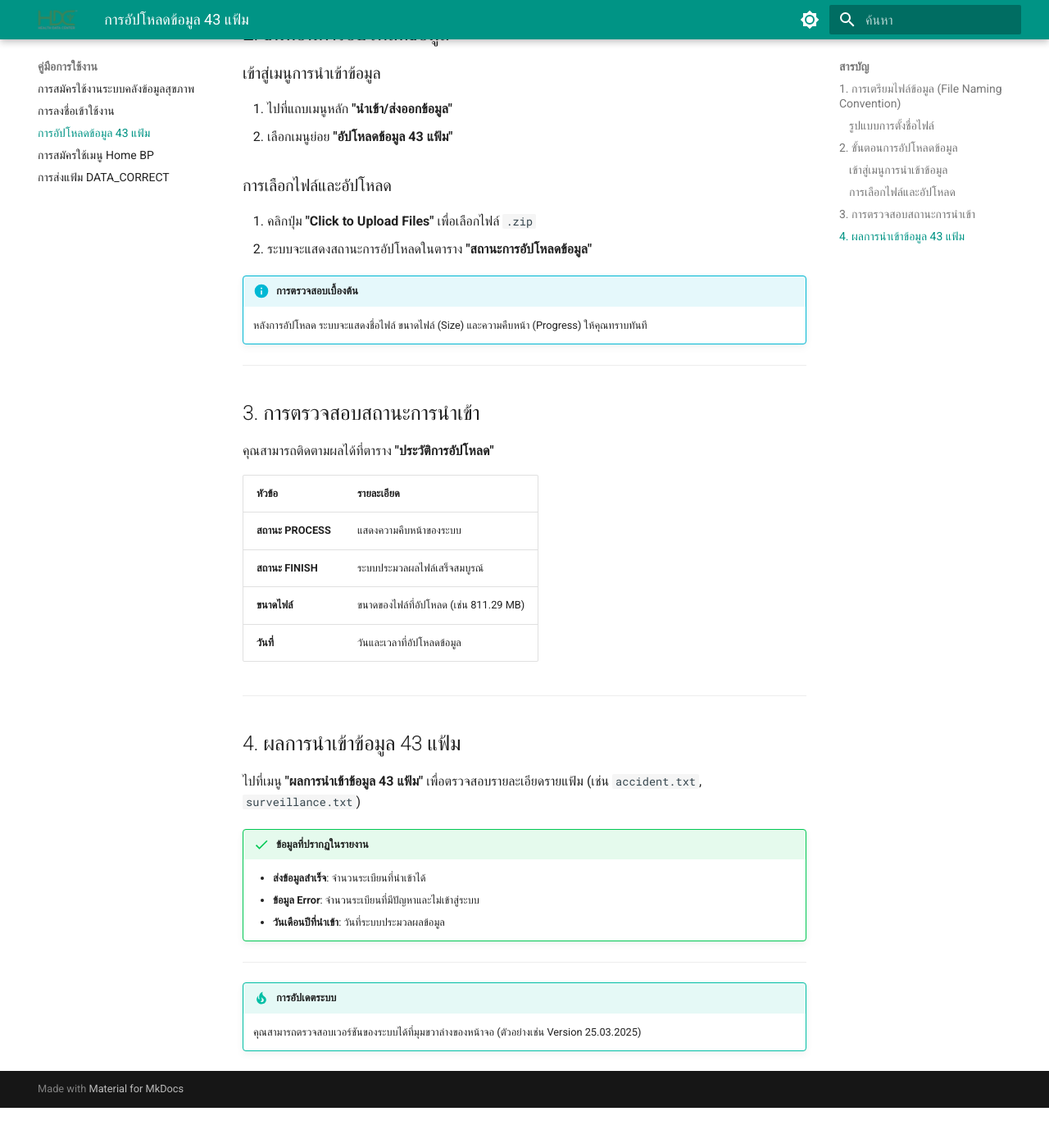
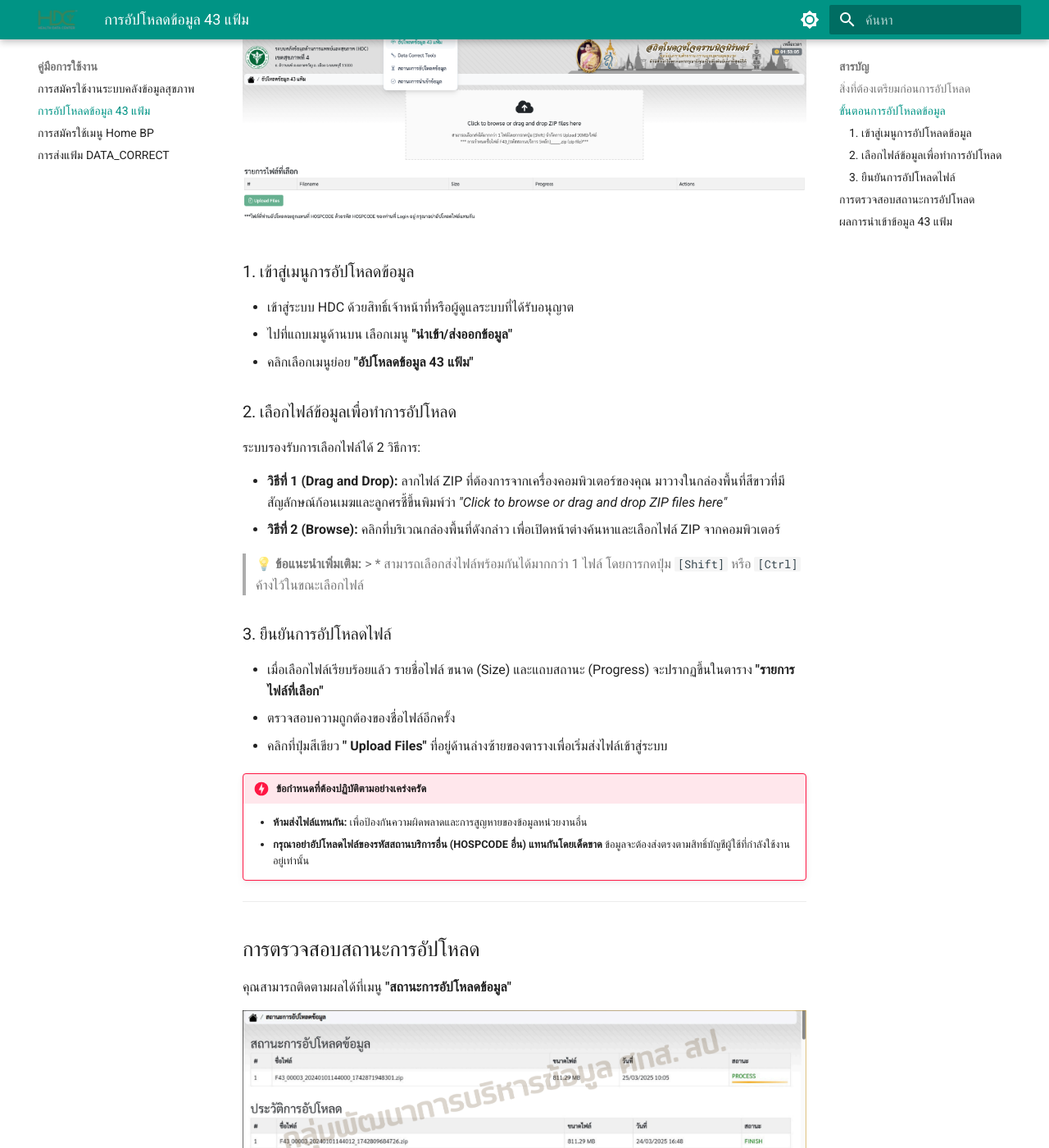
Before and after one commit to dmdmoph/hdc-docs, an MkDocs documentation site: the page built from docs/manual/upload-43-files.md, in a window 1280 px wide and 1400 px high, scrolled down 825 px. Shown: the whole window at 82% size. Built offline with MkDocs 1.6.1 and Material for MkDocs 9.7.7, drawn with Linux system fonts in a browser that asks for light colours; before the commit the page ends 2176 px from its top, so only the background shows below that; some of the changed text lies outside the part shown.

Commit message:
update: upload 43 file

```diff
--- a/docs/manual/upload-43-files.md
+++ b/docs/manual/upload-43-files.md
@@ -1,63 +1,66 @@
-# คู่มือการ Upload ข้อมูล 43 แฟ้ม (Health Data Center: HDC)
+# การอัปโหลดข้อมูล 43 แฟ้ม
 
-เอกสารฉบับนี้อธิบายขั้นตอนการอัปโหลดไฟล์ข้อมูลมาตรฐาน 43 แฟ้มเข้าสู่ระบบ HDC สำหรับหน่วยบริการ
+ขั้นตอนการนำส่งและอัปโหลดไฟล์ข้อมูลมาตรฐาน 43 แฟ้มเข้าสู่ระบบคลังข้อมูลด้านการแพทย์และสุขภาพ (HDC) สำหรับเจ้าหน้าที่และผู้รับผิดชอบงานข้อมูลของสถานบริการ
 
 ---
 
-## 1. การเตรียมไฟล์ข้อมูล (File Naming Convention)
-
-!!! danger "ข้อกำหนดที่ต้องปฏิบัติตามอย่างเคร่งครัด"
-    ชื่อไฟล์ที่ผู้ใช้งานอัปโหลด **จะต้องตรงกับรหัสหน่วยบริการ (hospcode)** ของผู้ใช้งานที่กำลัง Login อยู่เท่านั้น จึงจะสามารถอัปโหลดได้
-
-### รูปแบบการตั้งชื่อไฟล์
-ใช้โครงสร้างชื่อไฟล์ดังนี้: `F43_xxxxx_YYYYMMDDHHmmss.zip`
-
-* **xxxxx**: รหัสสถานบริการ 5 หลัก
-* **YYYYMMDDHHmmss**: ปี เดือน วัน และเวลาที่ส่งข้อมูล
+## สิ่งที่ต้องเตรียมก่อนการอัปโหลด
+1. **ไฟล์ข้อมูลมาตรฐาน 43 แฟ้ม** ที่ผ่านการตรวจสอบความถูกต้องเรียบร้อยแล้ว
+2. **การบีบอัดไฟล์ (Compression):** ต้องทำการบีบอัดไฟล์ให้อยู่ในรูปแบบ **ZIP file (`.zip`)** เท่านั้น
+3. **โครงสร้างการตั้งชื่อไฟล์:** ระบบกำหนดรูปแบบการตั้งชื่อไฟล์เป็นสากล ดังนี้
+   `F43_xxxxx_YYYYMMDDHHmmss.zip`
+    * **xxxxx**: รหัสสถานบริการ 5 หลัก
+    * **YYYYMMDDHHmmss**: ปี เดือน วัน และเวลาที่ส่งข้อมูล
+4. **ขนาดไฟล์:** จำกัดขนาดไฟล์ในการอัปโหลดสูงสุดไม่เกิน **30MB ต่อไฟล์**
 
 !!! example "ตัวอย่างชื่อไฟล์"
     `F43_41124_20250325144500.zip`
 
 ---
 
-## 2. ขั้นตอนการอัปโหลดข้อมูล
+## ขั้นตอนการอัปโหลดข้อมูล
 
-### เข้าสู่เมนูการนำเข้าข้อมูล
-1. ไปที่แถบเมนูหลัก **"นำเข้า/ส่งออกข้อมูล"**
-2. เลือกเมนูย่อย **"อัปโหลดข้อมูล 43 แฟ้ม"**
+![คำอธิบาย](../assets/upload-menu.png)
 
-### การเลือกไฟล์และอัปโหลด
-1. คลิกปุ่ม **"Click to Upload Files"** เพื่อเลือกไฟล์ `.zip`
-2. ระบบจะแสดงสถานะการอัปโหลดในตาราง **"สถานะการอัปโหลดข้อมูล"**
+### 1. เข้าสู่เมนูการอัปโหลดข้อมูล
+* เข้าสู่ระบบ HDC ด้วยสิทธิ์เจ้าหน้าที่หรือผู้ดูแลระบบที่ได้รับอนุญาต
+* ไปที่แถบเมนูด้านบน เลือกเมนู **"นำเข้า/ส่งออกข้อมูล"**
+* คลิกเลือกเมนูย่อย **"อัปโหลดข้อมูล 43 แฟ้ม"**
 
-!!! info "การตรวจสอบเบื้องต้น"
-    หลังการอัปโหลด ระบบจะแสดงชื่อไฟล์ ขนาดไฟล์ (Size) และความคืบหน้า (Progress) ให้คุณทราบทันที
+### 2. เลือกไฟล์ข้อมูลเพื่อทำการอัปโหลด
+ระบบรองรับการเลือกไฟล์ได้ 2 วิธีการ:
+
+* **วิธีที่ 1 (Drag and Drop):** ลากไฟล์ ZIP ที่ต้องการจากเครื่องคอมพิวเตอร์ของคุณ มาวางในกล่องพื้นที่สีขาวที่มีสัญลักษณ์ก้อนเมฆและลูกศรชี้ขึ้นพิมพ์ว่า *"Click to browse or drag and drop ZIP files here"*
+* **วิธีที่ 2 (Browse):** คลิกที่บริเวณกล่องพื้นที่ดังกล่าว เพื่อเปิดหน้าต่างค้นหาและเลือกไฟล์ ZIP จากคอมพิวเตอร์
+
+> 💡 **ข้อแนะนำเพิ่มเติม:** > * สามารถเลือกส่งไฟล์พร้อมกันได้มากกว่า 1 ไฟล์ โดยการกดปุ่ม `[Shift]` หรือ `[Ctrl]` ค้างไว้ในขณะเลือกไฟล์
+
+### 3. ยืนยันการอัปโหลดไฟล์
+* เมื่อเลือกไฟล์เรียบร้อยแล้ว รายชื่อไฟล์ ขนาด (Size) และแถบสถานะ (Progress) จะปรากฏขึ้นในตาราง **"รายการไฟล์ที่เลือก"**
+* ตรวจสอบความถูกต้องของชื่อไฟล์อีกครั้ง
+* คลิกที่ปุ่มสีเขียว **" Upload Files"** ที่อยู่ด้านล่างซ้ายของตารางเพื่อเริ่มส่งไฟล์เข้าสู่ระบบ
+
+!!! danger "ข้อกำหนดที่ต้องปฏิบัติตามอย่างเคร่งครัด"
+    * **ห้ามส่งไฟล์แทนกัน:** เพื่อป้องกันความผิดพลาดและการสูญหายของข้อมูลหน่วยงานอื่น
+    * **กรุณาอย่าอัปโหลดไฟล์ของรหัสสถานบริการอื่น (HOSPCODE อื่น) แทนกันโดยเด็ดขาด** ข้อมูลจะต้องส่งตรงตามสิทธิ์บัญชีผู้ใช้ที่กำลังใช้งานอยู่เท่านั้น
 
 ---
 
-## 3. การตรวจสอบสถานะการนำเข้า
+## การตรวจสอบสถานะการอัปโหลด
 
-คุณสามารถติดตามผลได้ที่ตาราง **"ประวัติการอัปโหลด"**
+คุณสามารถติดตามผลได้ที่เมนู **"สถานะการอัปโหลดข้อมูล"**
 
-| หัวข้อ | รายละเอียด |
-| :--- | :--- |
-| **สถานะ PROCESS** | แสดงความคืบหน้าของระบบ |
-| **สถานะ FINISH** | ระบบประมวลผลไฟล์เสร็จสมบูรณ์ |
-| **ขนาดไฟล์** | ขนาดของไฟล์ที่อัปโหลด (เช่น 811.29 MB) |
-| **วันที่** | วันและเวลาที่อัปโหลดข้อมูล |
+![คำอธิบาย](../assets/upload-status.png)
 
 ---
 
-## 4. ผลการนำเข้าข้อมูล 43 แฟ้ม
+## ผลการนำเข้าข้อมูล 43 แฟ้ม
 
-ไปที่เมนู **"ผลการนำเข้าข้อมูล 43 แฟ้ม"** เพื่อตรวจสอบรายละเอียดรายแฟ้ม (เช่น `accident.txt`, `surveillance.txt`)
+ไปที่เมนู **"สถานะการนำเข้าข้อมูล"** เพื่อตรวจสอบรายละเอียดรายแฟ้ม (เช่น `accident.txt`, `surveillance.txt`)
+
+![คำอธิบาย](../assets/upload-import.png)
 
 !!! success "ข้อมูลที่ปรากฏในรายงาน"
     * **ส่งข้อมูลสำเร็จ**: จำนวนระเบียนที่นำเข้าได้
     * **ข้อมูล Error**: จำนวนระเบียนที่มีปัญหาและไม่เข้าสู่ระบบ
     * **วันเดือนปีที่นำเข้า**: วันที่ระบบประมวลผลข้อมูล
-
----
-
-!!! tip "การอัปเดตระบบ"
-    คุณสามารถตรวจสอบเวอร์ชันของระบบได้ที่มุมขวาล่างของหน้าจอ (ตัวอย่างเช่น Version 25.03.2025)
--- a/mkdocs.yml
+++ b/mkdocs.yml
@@ -41,7 +41,6 @@ nav:
   - หน้าแรก: index.md
   - คู่มือการใช้งาน:
       - การสมัครใช้งานระบบคลังข้อมูลสุขภาพ: manual/user.md
-      - การลงชื่อเข้าใช้งาน: manual/login.md
       - การอัปโหลดข้อมูล 43 แฟ้ม: manual/upload-43-files.md
       - การสมัครใช้เมนู Home BP: manual/home-bp.md
       - การส่งแฟ้ม DATA_CORRECT: manual/data-correct.md
```
Also changed, not shown: docs/assets/upload-import.png (added), docs/assets/upload-menu.png (added), docs/assets/upload-status.png (added).
